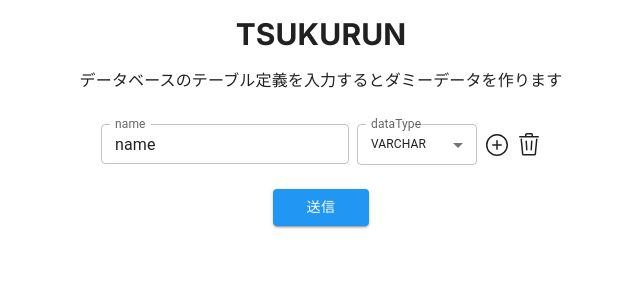
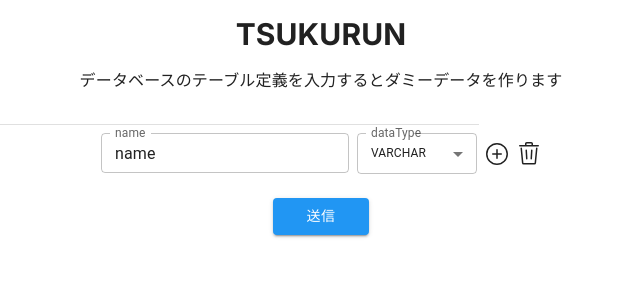
Before and after one commit to tanan/db-data-tukurun, a Next.js app: page / in a window 1280 px wide. Shown: the top 300 px of the page, without its empty margins (319-959 px from the left). Built offline with nearby package versions, Linux system fonts and the light colour scheme.

Commit message:
add divider

```diff
--- a/app/_components/form.tsx
+++ b/app/_components/form.tsx
@@ -8,6 +8,7 @@ import {
   MenuItem,
   ThemeProvider,
   CssBaseline,
+  Divider,
 } from "@mui/material";
 import { GoFile, GoPlusCircle, GoTrash } from "react-icons/go";
 import { Controller, useFieldArray, useForm } from "react-hook-form";
@@ -66,6 +67,7 @@ const DatabaseSchemaForm = () => {
         noValidate
         onSubmit={handleSubmit(onSubmit)}
       >
+        <Divider variant="middle" className="w-2/3 mx-auto my-8" />
         {fields.map((field, index) => {
           return (
             <Stack
```
